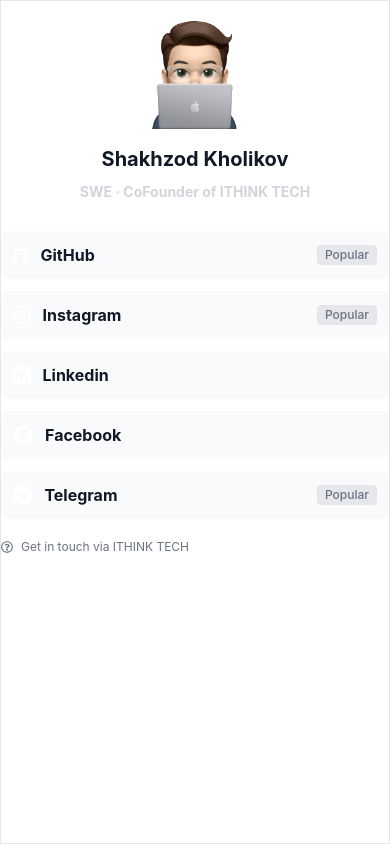
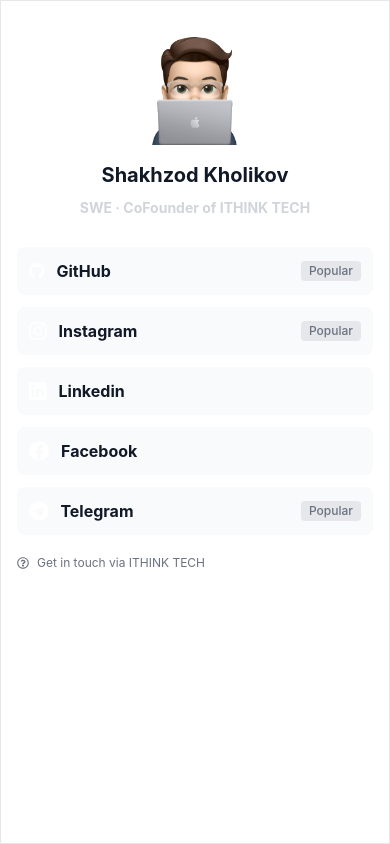
Before and after one commit to shkholikov/URL-KEEPER, a React (Create React App) app: page / in a window 390 px wide. Built offline with nearby package versions, Linux system fonts and the light colour scheme.

Commit message:
Add padding.

```diff
--- a/src/App.tsx
+++ b/src/App.tsx
@@ -6,7 +6,7 @@
 const App: React.FC = () => {
   return (
     <>
-      <div className="w-auto h-screen bg-white border border-gray-200 drop-shadow-lg sm:p-8 dark:bg-gray-800 dark:border-gray-700">
+      <div className="w-auto p-4 h-screen bg-white border border-gray-200 drop-shadow-lg sm:p-8 dark:bg-gray-800 dark:border-gray-700">
         <div className="flex justify-center mb-5">
           <img className="w-32 h-32" src={devImage} alt="avatar" />
         </div>
```
